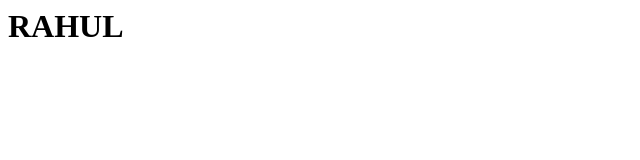
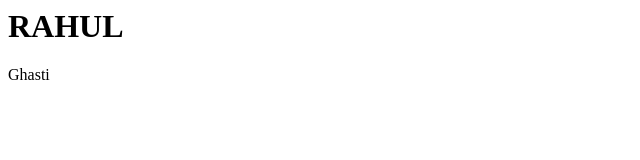
Before and after one commit to Rahulghasti/LocalOne, a plain HTML site: page index.html in a window 1280 px wide. Shown: the full height of the page, 0-640 px from the left. Drawn offline with Linux system fonts and the light colour scheme.

Commit message:
Updated index file

```diff
--- a/index.html
+++ b/index.html
@@ -1 +1,2 @@
 <h1>RAHUL</h1>
+<p>Ghasti</p>
```
